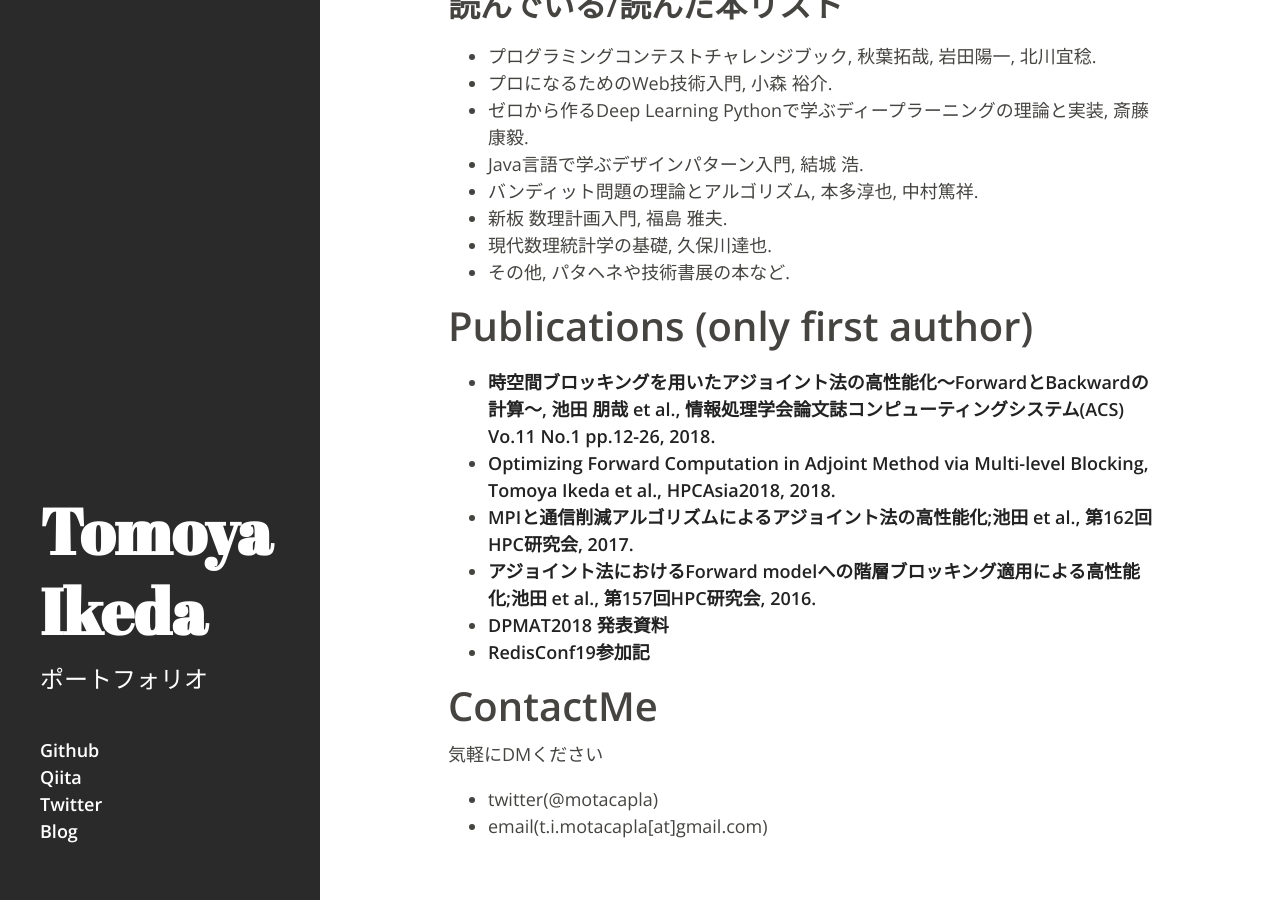
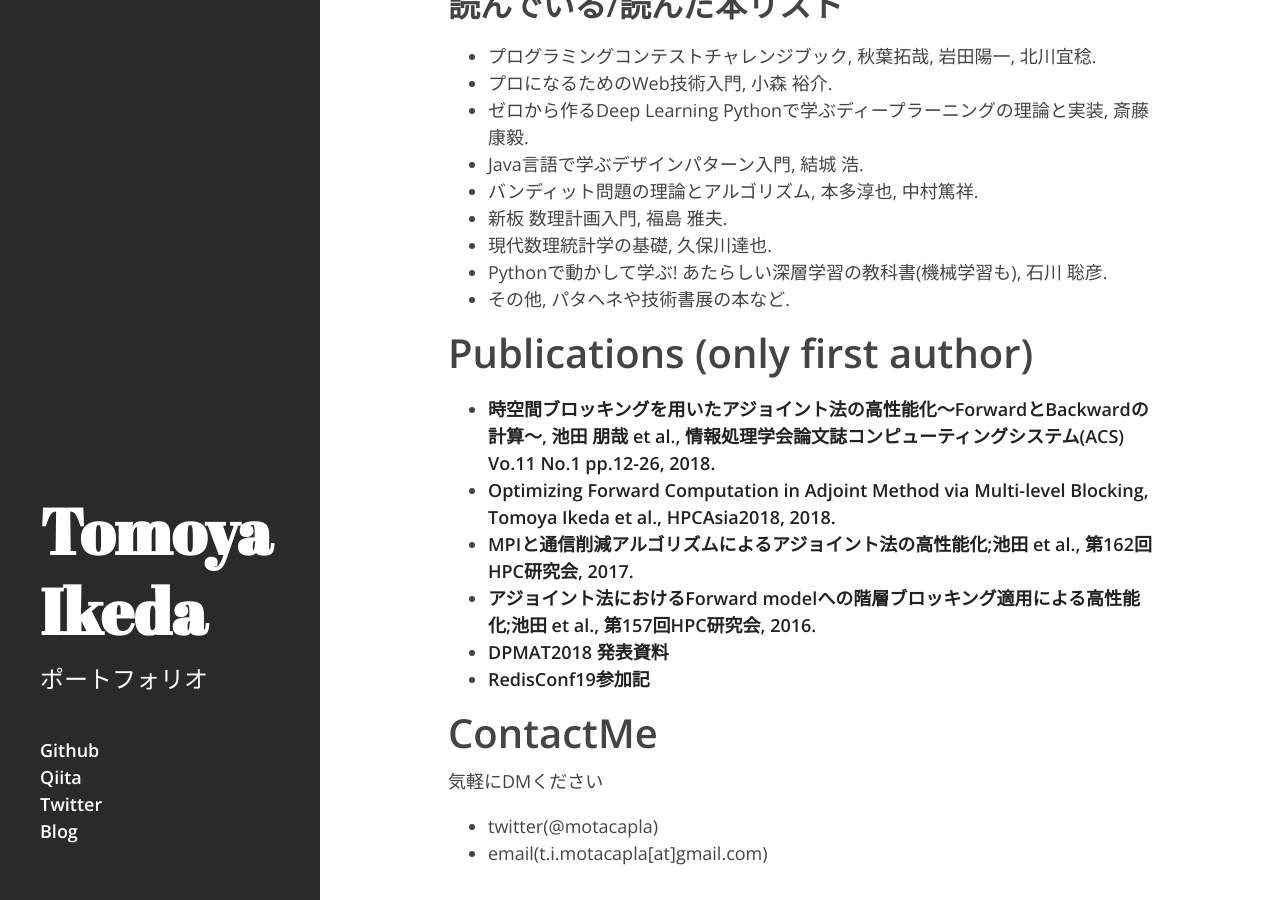
Before and after one commit to motacapla/motacapla.github.io, a Jekyll site: the page built from index.md, in a window 1280 px wide and 900 px high, scrolled down 1898 px. Built offline with Jekyll 4.4.1, drawn with Linux system fonts in a browser that asks for light colours; Markdown is read by kramdown in place of the engine named in the settings; the list of posts is cut into pages by our own code.

Commit message:
updated info

```diff
--- a/index.md
+++ b/index.md
@@ -58,6 +58,7 @@ AWS, on-premises
  - バンディット問題の理論とアルゴリズム, 本多淳也, 中村篤祥.
  - 新板 数理計画入門, 福島 雅夫.
  - 現代数理統計学の基礎, 久保川達也.
+ - Pythonで動かして学ぶ! あたらしい深層学習の教科書(機械学習も), 石川 聡彦.
  - その他, パタヘネや技術書展の本など.
 
 # Publications (only first author)
```
